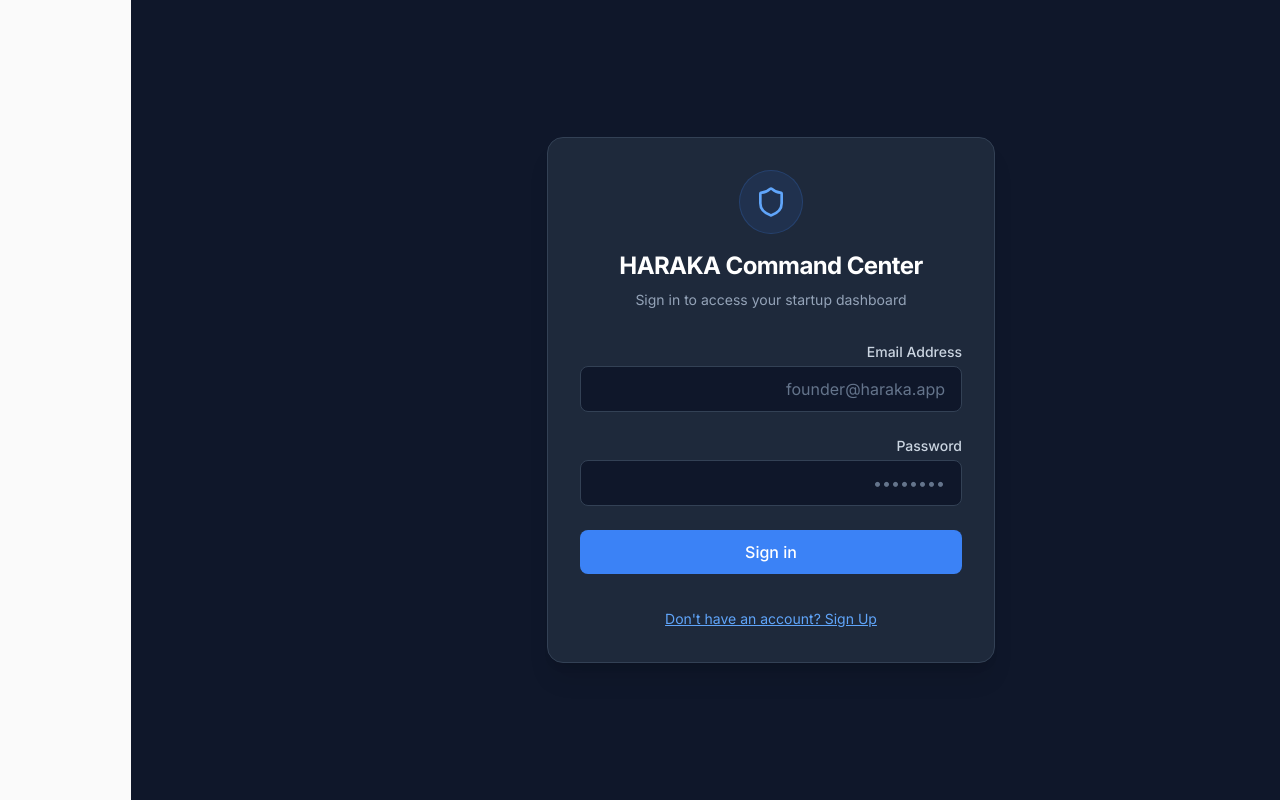
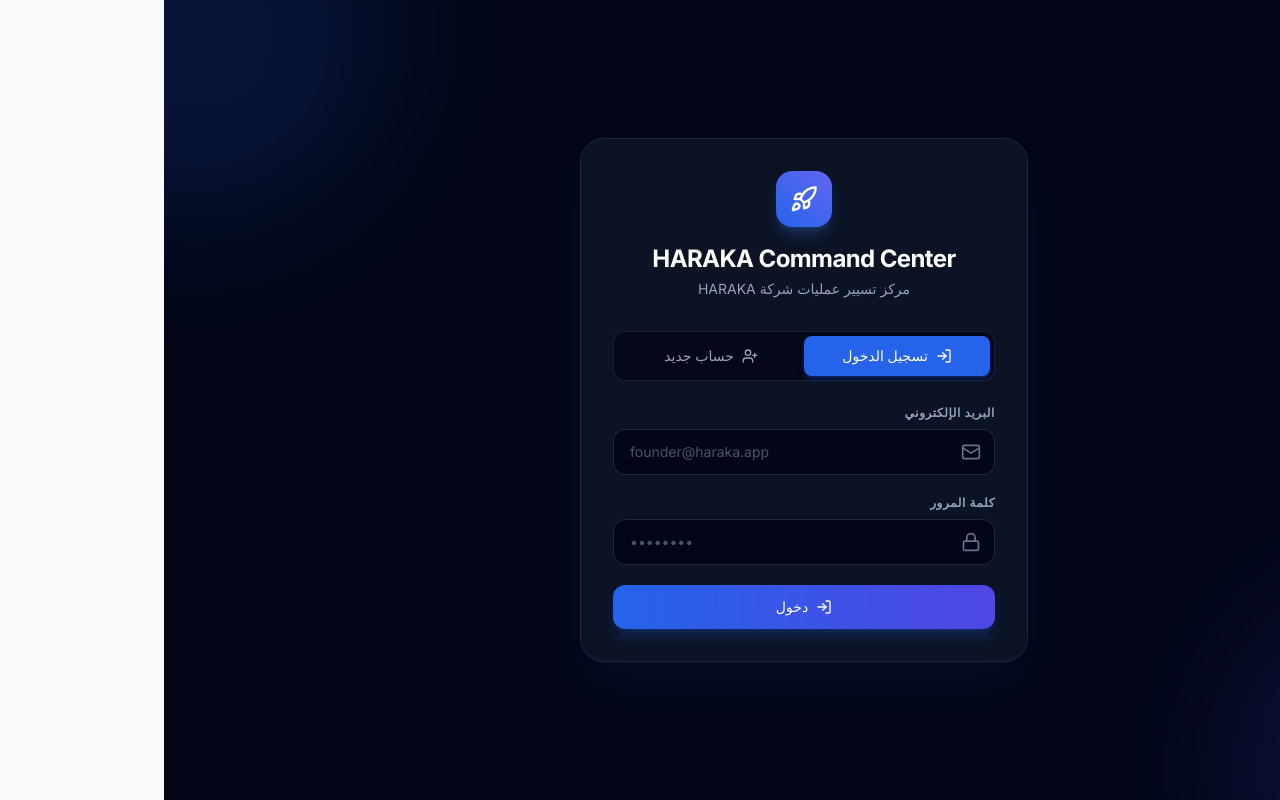
Before and after one commit to wkfvidv-star/haraka-startup-command-center, a React (Vite) app: page /login in a window 1280 px wide. Built offline with nearby package versions, Linux system fonts and the light colour scheme; no server answers.

Commit message:
UI: simplify login screen with modern Arabic design and tabs

```diff
--- a/src/pages/Login.tsx
+++ b/src/pages/Login.tsx
@@ -2,10 +2,10 @@
 import { useNavigate } from 'react-router-dom';
 import { supabase } from '../lib/supabase';
 import { useAppStore } from '../store/useAppStore';
-import { Shield } from 'lucide-react';
+import { Rocket, Mail, Lock, LogIn, UserPlus, AlertCircle, CheckCircle2 } from 'lucide-react';
 
 export const Login: React.FC = () => {
-  const [isSignUp, setIsSignUp] = useState(false);
+  const [mode, setMode] = useState<'signin' | 'signup'>('signin');
   const [email, setEmail] = useState('');
   const [password, setPassword] = useState('');
   const [loading, setLoading] = useState(false);
@@ -22,11 +22,11 @@
     setMessage(null);
 
     try {
-      if (!supabase) throw new Error('Supabase client is not initialized.');
+      if (!supabase) throw new Error('تعذّر الاتصال بقاعدة البيانات.');
 
-      if (isSignUp) {
+      if (mode === 'signup') {
         const { data, error: signUpError } = await supabase.auth.signUp({
-          email,
+          email: email.trim(),
           password,
         });
 
@@ -36,15 +36,20 @@
           await init();
           navigate('/');
         } else {
-          setMessage('Account created successfully! If email confirmation is enabled, please check your inbox.');
+          setMessage('تم إنشاء الحساب بنجاح! إذا كان تأكيد البريد مفعلًا، يُرجى مراجعة صندوق الوارد.');
         }
       } else {
         const { data, error: signInError } = await supabase.auth.signInWithPassword({
-          email,
+          email: email.trim(),
           password,
         });
 
-        if (signInError) throw signInError;
+        if (signInError) {
+          if (signInError.message.includes('Invalid login credentials')) {
+            throw new Error('البريد الإلكتروني أو كلمة المرور غير صحيحة. إذا لم تكن تملك حساباً، اختر "حساب جديد".');
+          }
+          throw signInError;
+        }
 
         if (data.session) {
           await init();
@@ -52,95 +57,145 @@
         }
       }
     } catch (err: any) {
-      setError(err.message || 'Authentication failed');
+      setError(err.message || 'حدث خطأ أثناء المصادقة');
     } finally {
       setLoading(false);
     }
   };
 
   return (
-    <div className="min-h-screen bg-slate-900 flex items-center justify-center p-4">
-      <div className="w-full max-w-md space-y-8 bg-slate-800 p-8 rounded-2xl border border-slate-700 shadow-xl">
-        <div className="text-center">
-          <div className="w-16 h-16 bg-blue-500/10 rounded-full flex items-center justify-center mx-auto mb-4 border border-blue-500/20">
-            <Shield className="w-8 h-8 text-blue-400" />
+    <div className="min-h-screen bg-slate-950 flex items-center justify-center p-4 selection:bg-blue-500 selection:text-white dir-rtl">
+      {/* Background glow effects */}
+      <div className="fixed inset-0 overflow-hidden pointer-events-none">
+        <div className="absolute -top-40 -left-40 w-96 h-96 bg-blue-600/15 rounded-full blur-3xl" />
+        <div className="absolute -bottom-40 -right-40 w-96 h-96 bg-indigo-600/15 rounded-full blur-3xl" />
       </div>
-          <h2 className="text-2xl font-bold text-white tracking-tight">HARAKA Command Center</h2>
-          <p className="text-slate-400 mt-2 text-sm">
-            {isSignUp ? 'Create a new account to get started' : 'Sign in to access your startup dashboard'}
+
+      <div className="w-full max-w-md relative z-10">
+        {/* Main Card */}
+        <div className="bg-slate-900/80 backdrop-blur-xl p-8 rounded-3xl border border-slate-800 shadow-2xl shadow-blue-950/30">
+
+          {/* Header */}
+          <div className="text-center mb-8">
+            <div className="inline-flex items-center justify-center w-14 h-14 rounded-2xl bg-gradient-to-tr from-blue-600 to-indigo-500 text-white mb-4 shadow-lg shadow-blue-500/25">
+              <Rocket className="w-7 h-7" />
+            </div>
+            <h1 className="text-2xl font-bold text-white tracking-tight">
+              HARAKA Command Center
+            </h1>
+            <p className="text-slate-400 text-sm mt-1">
+              مركز تسيير عمليات شركة HARAKA
             </p>
           </div>
 
+          {/* Mode Tabs */}
+          <div className="grid grid-cols-2 p-1 bg-slate-950/80 rounded-xl mb-6 border border-slate-800/80">
+            <button
+              type="button"
+              onClick={() => { setMode('signin'); setError(null); setMessage(null); }}
+              className={`flex items-center justify-center gap-2 py-2.5 px-4 rounded-lg text-sm font-medium transition-all duration-200 ${
+                mode === 'signin'
+                  ? 'bg-blue-600 text-white shadow-md shadow-blue-600/30'
+                  : 'text-slate-400 hover:text-white hover:bg-slate-800/50'
+              }`}
+            >
+              <LogIn className="w-4 h-4" />
+              تسجيل الدخول
+            </button>
+            <button
+              type="button"
+              onClick={() => { setMode('signup'); setError(null); setMessage(null); }}
+              className={`flex items-center justify-center gap-2 py-2.5 px-4 rounded-lg text-sm font-medium transition-all duration-200 ${
+                mode === 'signup'
+                  ? 'bg-blue-600 text-white shadow-md shadow-blue-600/30'
+                  : 'text-slate-400 hover:text-white hover:bg-slate-800/50'
+              }`}
+            >
+              <UserPlus className="w-4 h-4" />
+              حساب جديد
+            </button>
+          </div>
+
+          {/* Alerts */}
           {error && (
-          <div className="bg-red-500/10 border border-red-500/20 rounded-lg p-4 text-sm text-red-400">
-            {error}
+            <div className="mb-6 p-4 rounded-xl bg-red-500/10 border border-red-500/20 text-red-400 text-sm flex items-start gap-3 animate-in fade-in slide-in-from-top-2 duration-200">
+              <AlertCircle className="w-5 h-5 shrink-0 mt-0.5 text-red-400" />
+              <span>{error}</span>
             </div>
           )}
 
           {message && (
-          <div className="bg-emerald-500/10 border border-emerald-500/20 rounded-lg p-4 text-sm text-emerald-400">
-            {message}
+            <div className="mb-6 p-4 rounded-xl bg-emerald-500/10 border border-emerald-500/20 text-emerald-400 text-sm flex items-start gap-3 animate-in fade-in slide-in-from-top-2 duration-200">
+              <CheckCircle2 className="w-5 h-5 shrink-0 mt-0.5 text-emerald-400" />
+              <span>{message}</span>
             </div>
           )}
 
-        <form className="space-y-6" onSubmit={handleSubmit}>
+          {/* Form */}
+          <form onSubmit={handleSubmit} className="space-y-5">
             <div>
-            <label className="block text-sm font-medium text-slate-300 mb-1" htmlFor="email">
-              Email Address
+              <label className="block text-xs font-semibold text-slate-400 uppercase tracking-wider mb-2">
+                البريد الإلكتروني
               </label>
+              <div className="relative">
+                <div className="absolute inset-y-0 right-0 pr-3.5 flex items-center pointer-events-none text-slate-500">
+                  <Mail className="w-5 h-5" />
+                </div>
                 <input
-              id="email"
                   type="email"
                   required
+                  dir="ltr"
                   value={email}
                   onChange={(e) => setEmail(e.target.value)}
-              className="w-full bg-slate-900 border border-slate-700 rounded-lg px-4 py-2.5 text-white placeholder-slate-500 focus:outline-none focus:ring-2 focus:ring-blue-500/50 focus:border-blue-500/50 transition-all"
                   placeholder="founder@haraka.app"
+                  className="w-full bg-slate-950 border border-slate-800 rounded-xl pr-11 pl-4 py-3 text-white placeholder-slate-600 text-sm focus:outline-none focus:border-blue-500 focus:ring-1 focus:ring-blue-500 transition-colors"
                 />
+              </div>
             </div>
 
             <div>
-            <label className="block text-sm font-medium text-slate-300 mb-1" htmlFor="password">
-              Password
+              <label className="block text-xs font-semibold text-slate-400 uppercase tracking-wider mb-2">
+                كلمة المرور
               </label>
+              <div className="relative">
+                <div className="absolute inset-y-0 right-0 pr-3.5 flex items-center pointer-events-none text-slate-500">
+                  <Lock className="w-5 h-5" />
+                </div>
                 <input
-              id="password"
                   type="password"
                   required
                   minLength={6}
+                  dir="ltr"
                   value={password}
                   onChange={(e) => setPassword(e.target.value)}
-              className="w-full bg-slate-900 border border-slate-700 rounded-lg px-4 py-2.5 text-white placeholder-slate-500 focus:outline-none focus:ring-2 focus:ring-blue-500/50 focus:border-blue-500/50 transition-all"
                   placeholder="••••••••"
+                  className="w-full bg-slate-950 border border-slate-800 rounded-xl pr-11 pl-4 py-3 text-white placeholder-slate-600 text-sm focus:outline-none focus:border-blue-500 focus:ring-1 focus:ring-blue-500 transition-colors"
                 />
+              </div>
             </div>
 
             <button
               type="submit"
               disabled={loading}
-            className="w-full bg-blue-500 hover:bg-blue-600 text-white font-medium py-2.5 rounded-lg transition-colors disabled:opacity-50 disabled:cursor-not-allowed"
+              className="w-full mt-2 py-3 px-4 bg-gradient-to-r from-blue-600 to-indigo-600 hover:from-blue-500 hover:to-indigo-500 text-white font-medium rounded-xl shadow-lg shadow-blue-600/25 transition-all duration-200 active:scale-[0.99] disabled:opacity-50 disabled:cursor-not-allowed flex items-center justify-center gap-2 text-sm"
             >
-            {loading
-              ? (isSignUp ? 'Creating account...' : 'Signing in...')
-              : (isSignUp ? 'Create Account' : 'Sign in')}
+              {loading ? (
+                <div className="w-5 h-5 border-2 border-white/30 border-t-white rounded-full animate-spin" />
+              ) : mode === 'signin' ? (
+                <>
+                  <LogIn className="w-4 h-4" />
+                  دخول
+                </>
+              ) : (
+                <>
+                  <UserPlus className="w-4 h-4" />
+                  إنشاء حساب جديد
+                </>
+              )}
             </button>
+          </form>
 
-          <div className="text-center pt-2">
-            <button
-              type="button"
-              onClick={() => {
-                setIsSignUp(!isSignUp);
-                setError(null);
-                setMessage(null);
-              }}
-              className="text-sm text-blue-400 hover:text-blue-300 underline focus:outline-none"
-            >
-              {isSignUp
-                ? 'Already have an account? Sign In'
-                : "Don't have an account? Sign Up"}
-            </button>
         </div>
-        </form>
       </div>
     </div>
   );
```
Lines whose indentation alone changed are shown as unchanged.
